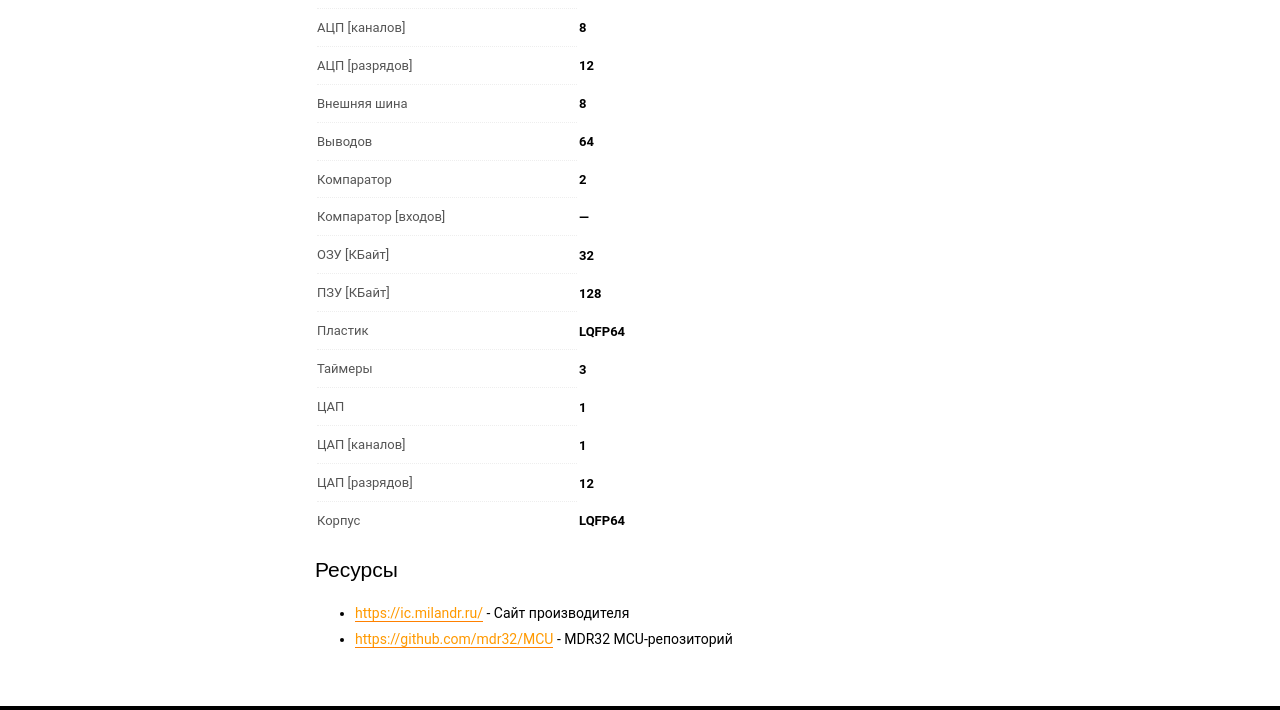
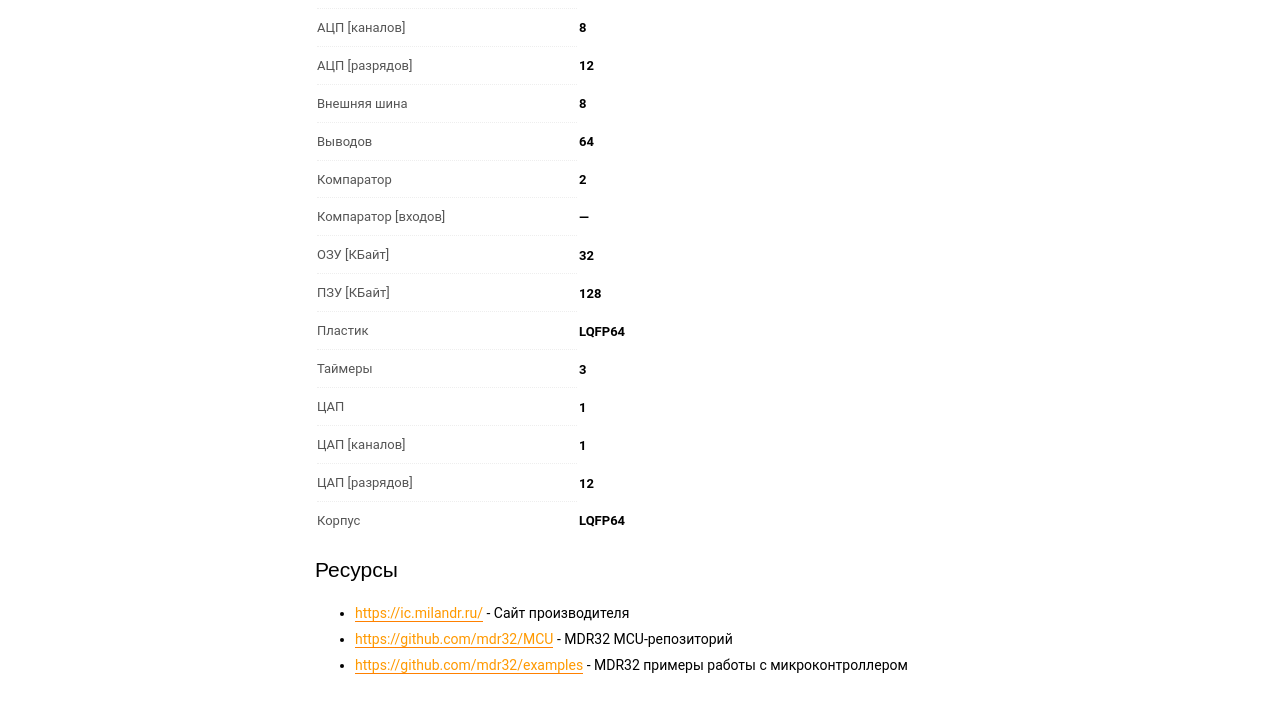
Before and after one commit to kichMan/mdr32.ru, a website: page index.html in a window 1280 px wide. Shown: the part 1528-2238 px from the top of the page. Drawn offline with Linux system fonts and the light colour scheme; a web font is replaced by a local one.

Commit message:
add link by examples

```diff
--- a/index.html
+++ b/index.html
@@ -172,6 +172,7 @@
                 <ul class="external_source">
                     <li><a href="https://ic.milandr.ru/products/mikrokontrollery_i_protsessory/32_razryadnye_mikrokontrollery/k1986ve92qi/" title="" target="_blank">https://ic.milandr.ru/</a> - Сайт производителя</a></li>
                     <li><a href="https://github.com/mdr32/MCU" title="" target="_blank">https://github.com/mdr32/MCU</a> - MDR32 MCU-репозиторий</a></li>
+                    <li><a href="https://github.com/mdr32/MCU" title="" target="_blank">https://github.com/mdr32/examples</a> - MDR32 примеры работы с микроконтроллером</a></li>
                 </ul>
             </section>
         </main>
```
